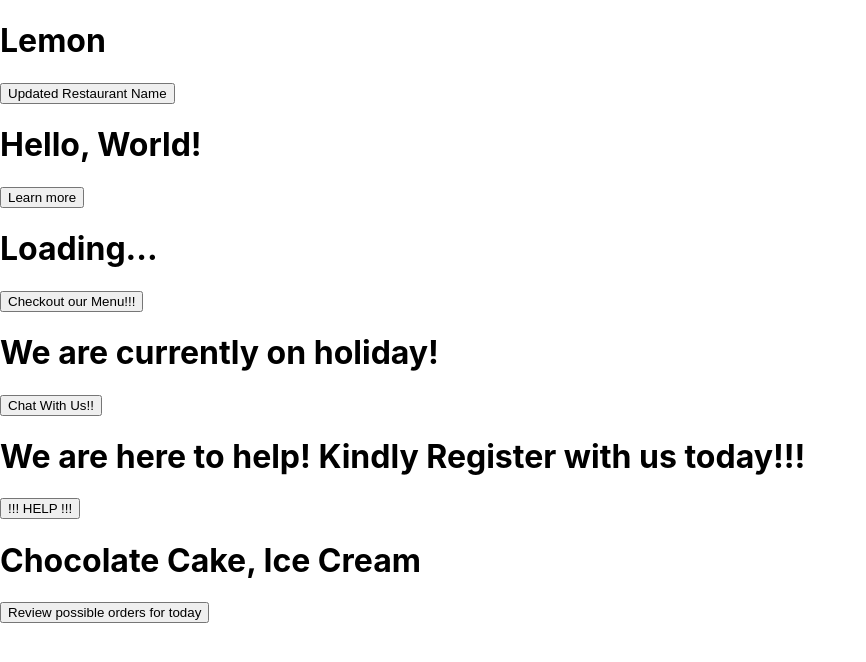
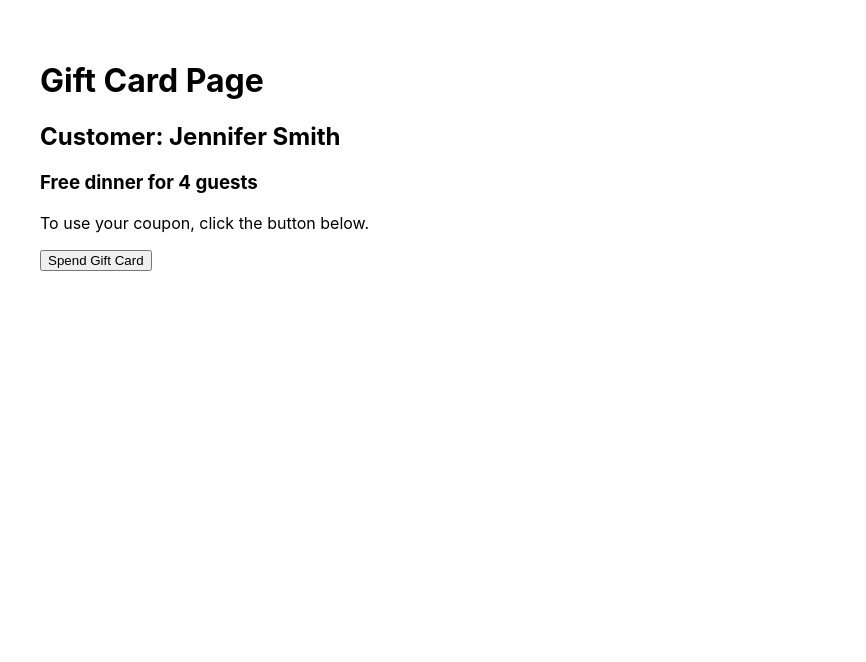
Before and after one commit to sammuthaiga/UseState-hook-meta, a React (Create React App) app: page / in a window 1280 px wide. Shown: the top 662 px of the page, without its empty margins (0-866 px from the left). Built offline with nearby package versions, Linux system fonts and the light colour scheme.

Commit message:
Update state in objects

```diff
--- a/src/App.js
+++ b/src/App.js
@@ -1,63 +1,50 @@
 import { useState } from "react";
-function App() {
-  const [restaurantName, setRestaurantName] =  useState("Lemon")
-  const [greetings, setGreetings] = useState("Hello, World!");
-  const [menu, setMenu] = useState("Loading...")
-  const [bot, setBot] = useState({answer1:"We are currently on holiday!"});
-  const [help, setHelp] = useState({
-    response1:"We are here to help!",
-    response2: "Kindly Register with us today!!!"
-  })
-  const [order, setOrder] = useState({
-    order1: "Chocolate Cake",
-    order2: "Ice Cream"
-  })
 
-function updateRestaurantName () {
-  setRestaurantName("Little lemon")
-}
-function updateGreetings () {
-  setGreetings("Welcome to Little Lemon! Our most modern restaurant!")
-}
+export default function App() {
+  const [giftCard, setGiftCard] = useState(
+    {
+        firstName: "Jennifer",
+        lastName: "Smith",
+        text: "Free dinner for 4 guests",
+        valid: true,
+        instructions: "To use your coupon, click the button below.",
+    }
+  );
 
-function updateMenu () {
-  setMenu("Hi! Chill and enjoy coffee as we work on it!")
-}
+  function spendGiftCard() {
+    setGiftCard(prevState => {
 
-function updateBot () {
-  const newBot = {...bot};
-  newBot.answer1 = "Come back 5minutes later!";
-  setBot(newBot);
+      return {
+        ...prevState,
+        text: "Your coupon has been used.",
+        valid: false,
+        instructions: "Please visit our restaurant to renew your gift card.."
+      }
+    });
 
-}
+  }
 
-function updateHelp() {
-  setHelp(prevState => {
-    return{...prevState, response2: "Kindly Login to continue!!!"};
-  })
-}
-
-function updateOrder () {
-  setOrder(prevState => {
-    return{...prevState, order2: "Tiramisu"};
-  })
-}
   return (
-    <div>
-          <h1>{restaurantName}</h1>
-          <button onClick={updateRestaurantName}>Updated Restaurant Name</button>
-          <h1>{greetings}</h1>
-          <button onClick={updateGreetings}>Learn more</button>
-          <h1>{menu}</h1>
-          <button onClick={updateMenu}>Checkout our Menu!!!</button>
-          <h1>{bot.answer1}</h1>
-          <button onClick={updateBot}>Chat With Us!!</button>
-          <h1>{help.response1} {help.response2}</h1>
-          <button onClick={updateHelp}>!!! HELP !!!</button>
-          <h1>{order.order1}, {order.order2}</h1>
-          <button onClick={updateOrder}>Review possible orders for today</button>
+    <div style={{padding: '40px'}}>
+      <h1>
+        Gift Card Page
+      </h1>
+      <h2>
+        Customer: {giftCard.firstName} {giftCard.lastName}
+      </h2>
+      <h3>
+        {giftCard.text}
+      </h3>
+      <p>
+        {giftCard.instructions}
+      </p>
+      {
+        giftCard.valid && (
+          <button onClick={spendGiftCard}>
+            Spend Gift Card
+          </button>
+        )
+      }
     </div>
   );
 }
-
-export default App;
```
Also changed, not shown: src/components/StateObjects.js (added, +74 -0 lines).
